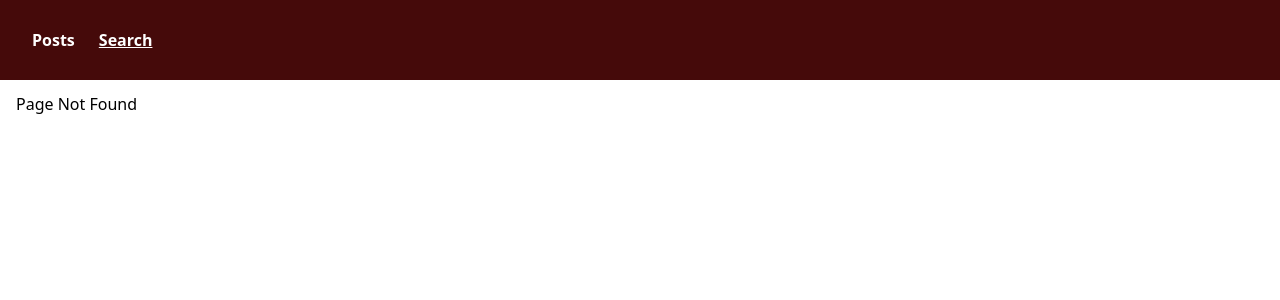
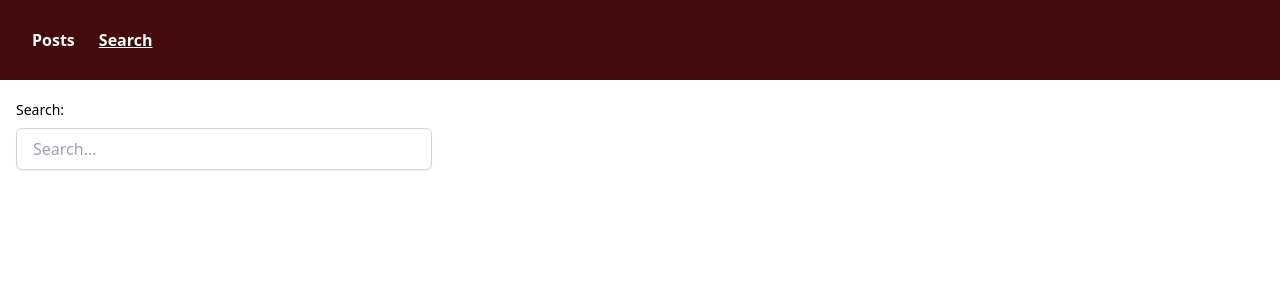
Before and after one commit to MartinKristof/react-beginners, a React (Vite) app: page /search in a window 1280 px wide. Before the commit this address had no page. Shown: the top 300 px of the page. Built offline with nearby package versions, Linux system fonts and the light colour scheme.

Commit message:
feat: add SeachPage base

```diff
--- a/src/app/router.tsx
+++ b/src/app/router.tsx
@@ -1,6 +1,7 @@
 import { createBrowserRouter } from 'react-router-dom';
 import { Layout } from './Layout';
 import { PostsPage } from './posts/PostsPage';
+import { SearchPage } from './search/SearchPage';
 
 export const router = createBrowserRouter([
   {
@@ -12,6 +13,10 @@ export const router = createBrowserRouter([
         element: <PostsPage />,
       },
       {
+        path: 'search',
+        element: <SearchPage />,
+      },
+      {
         path: '*',
         element: <div>Page Not Found</div>,
       },
--- /dev/null
+++ b/src/app/search/SearchPage.tsx
@@ -0,0 +1,21 @@
+import { FC } from 'react';
+
+export const SearchPage: FC = () => {
+  return (
+    <section className="flex flex-col space-y-4 text-left">
+      <div className="w-1/3">
+        <div className="mt-2">
+          <label htmlFor="text" className="block mb-2 text-sm font-medium">
+            Search:
+          </label>
+          <input
+            type="text"
+            className="w-full px-4 py-2 border border-gray-300 rounded-md shadow-sm focus:outline-none focus:ring-indigo-500 focus:border-indigo-500"
+            placeholder="Search..."
+          />
+        </div>
+      </div>
+      <section className="space-y-4"></section>
+    </section>
+  );
+};
```
